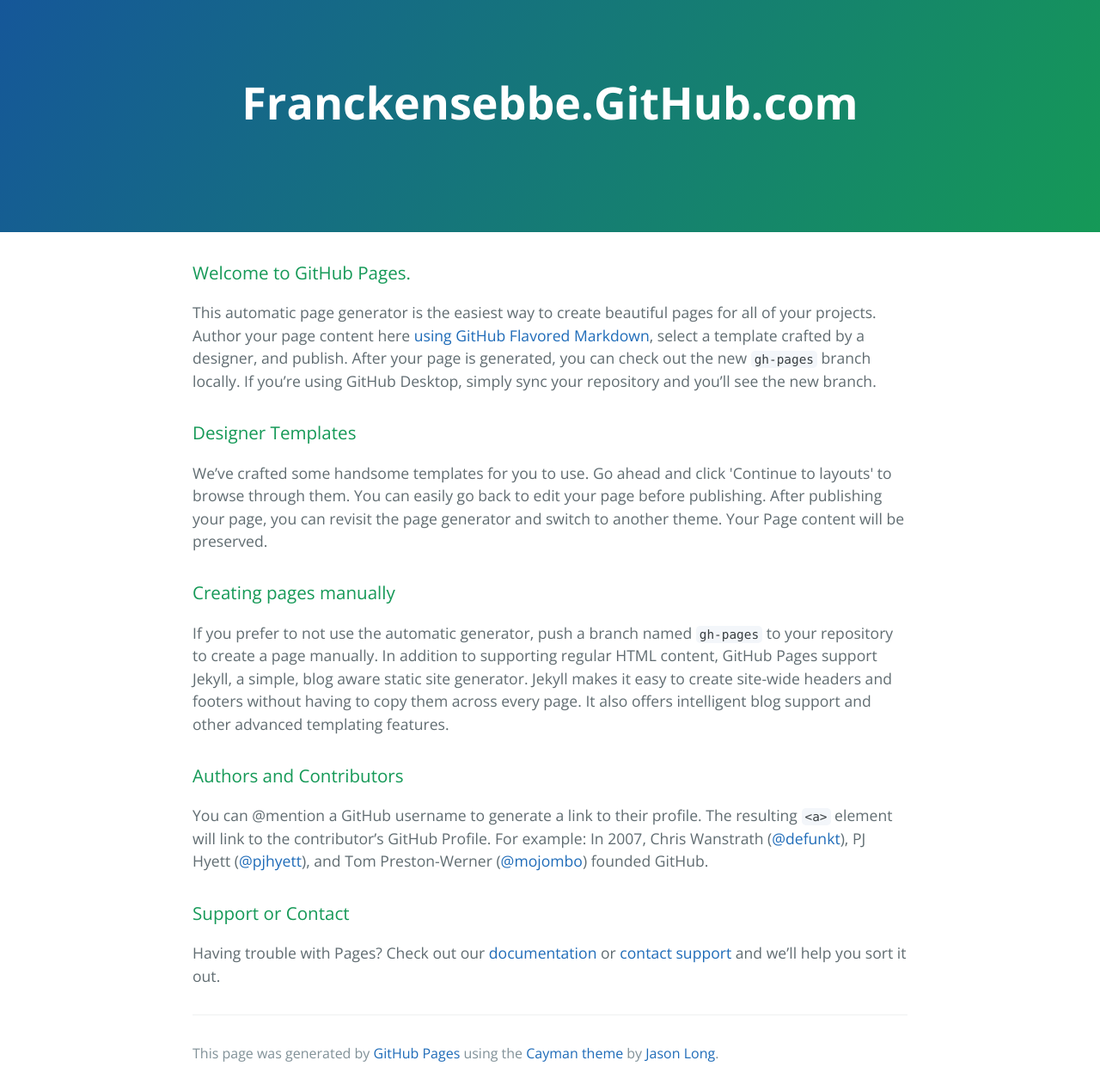
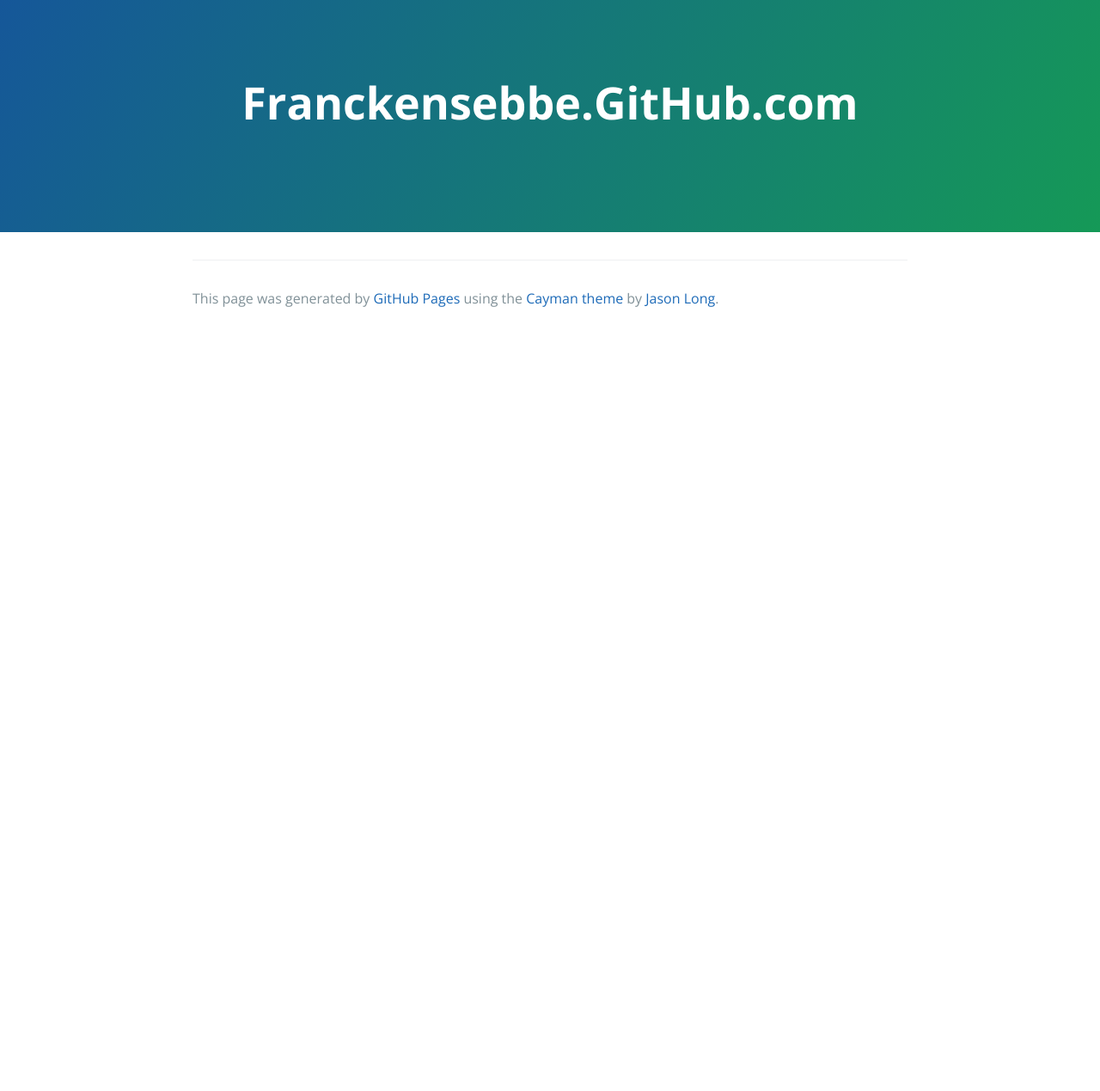
Before and after one commit to FranckenSebbe/franckensebbe.github.com, a Jekyll site: the page built from index.md, in a window 1280 px wide. Shown: the whole page at 86% size. Built offline with Jekyll 4.4.1, drawn with Linux system fonts in a browser that asks for light colours; after the commit the page ends 900 px from its top, so only the background shows below that.

Commit message:
Update site.html

```diff
--- a/_layouts/site.html
+++ b/_layouts/site.html
@@ -34,53 +34,7 @@
 
     <section class="main-content">
 
-      <h3>
 
-<a id="welcome-to-github-pages" class="anchor" href="#welcome-to-github-pages" aria-hidden="true"><span aria-hidden="true" class="octicon octicon-link"></span></a>Welcome to GitHub Pages.</h3>
-
-
-
-<p>This automatic page generator is the easiest way to create beautiful pages for all of your projects. Author your page content here <a href="https://guides.github.com/features/mastering-markdown/">using GitHub Flavored Markdown</a>, select a template crafted by a designer, and publish. After your page is generated, you can check out the new <code>gh-pages</code> branch locally. If you’re using GitHub Desktop, simply sync your repository and you’ll see the new branch.</p>
-
-
-
-<h3>
-
-<a id="designer-templates" class="anchor" href="#designer-templates" aria-hidden="true"><span aria-hidden="true" class="octicon octicon-link"></span></a>Designer Templates</h3>
-
-
-
-<p>We’ve crafted some handsome templates for you to use. Go ahead and click 'Continue to layouts' to browse through them. You can easily go back to edit your page before publishing. After publishing your page, you can revisit the page generator and switch to another theme. Your Page content will be preserved.</p>
-
-
-
-<h3>
-
-<a id="creating-pages-manually" class="anchor" href="#creating-pages-manually" aria-hidden="true"><span aria-hidden="true" class="octicon octicon-link"></span></a>Creating pages manually</h3>
-
-
-
-<p>If you prefer to not use the automatic generator, push a branch named <code>gh-pages</code> to your repository to create a page manually. In addition to supporting regular HTML content, GitHub Pages support Jekyll, a simple, blog aware static site generator. Jekyll makes it easy to create site-wide headers and footers without having to copy them across every page. It also offers intelligent blog support and other advanced templating features.</p>
-
-
-
-<h3>
-
-<a id="authors-and-contributors" class="anchor" href="#authors-and-contributors" aria-hidden="true"><span aria-hidden="true" class="octicon octicon-link"></span></a>Authors and Contributors</h3>
-
-
-
-<p>You can @mention a GitHub username to generate a link to their profile. The resulting <code>&lt;a&gt;</code> element will link to the contributor’s GitHub Profile. For example: In 2007, Chris Wanstrath (<a href="https://github.com/defunkt" class="user-mention">@defunkt</a>), PJ Hyett (<a href="https://github.com/pjhyett" class="user-mention">@pjhyett</a>), and Tom Preston-Werner (<a href="https://github.com/mojombo" class="user-mention">@mojombo</a>) founded GitHub.</p>
-
-
-
-<h3>
-
-<a id="support-or-contact" class="anchor" href="#support-or-contact" aria-hidden="true"><span aria-hidden="true" class="octicon octicon-link"></span></a>Support or Contact</h3>
-
-
-
-<p>Having trouble with Pages? Check out our <a href="https://help.github.com/pages">documentation</a> or <a href="https://github.com/contact">contact support</a> and we’ll help you sort it out.</p>
 
 
 
```
